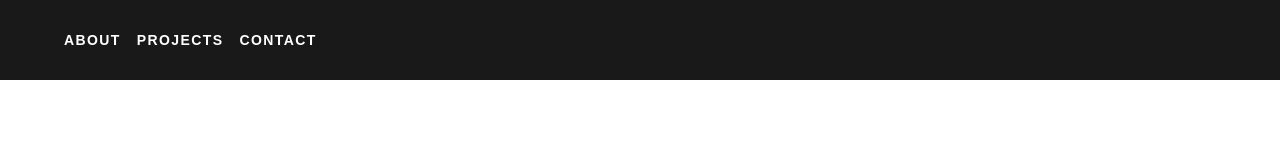
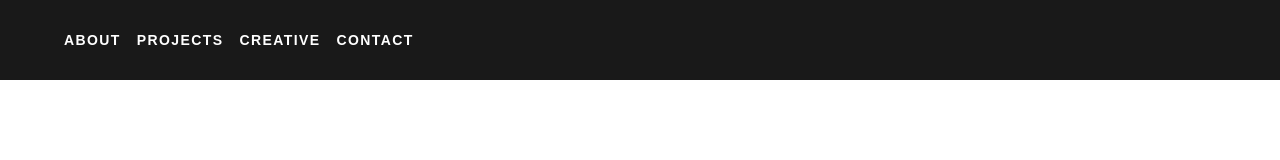
Before and after one commit to alightedlamp/ph-portfolio, a React (Create React App) app: page / in a window 1280 px wide. Shown: the top 160 px of the page. Built offline with nearby package versions, Linux system fonts and the light colour scheme; a web font is replaced by a local one.

Commit message:
Add link to Creative

```diff
--- a/src/components/Nav.js
+++ b/src/components/Nav.js
@@ -8,14 +8,14 @@ class Nav extends Component {
     ).offsetTop;
     window.scrollTo({
       behavior: 'smooth',
-      top: location - 50
+      top: location - 75
     });
   };
   render() {
     return (
       <header className="bg-black-90 fixed w-100 ph3 pv3 pv4-ns ph4-m ph5-l nav">
         <nav className="f6 fw6 ttu tracked">
-          {['About', 'Projects', 'Contact'].map(link => (
+          {['About', 'Projects', 'Creative', 'Contact'].map(link => (
             <a
               key={link}
               className="link white dim dib mr3"
--- a/src/components/content/Projects.js
+++ b/src/components/content/Projects.js
@@ -61,10 +61,7 @@ class Projects extends Component {
             </div>
           </div>
         </div>
-        <div
-          id="projects-creative"
-          className="bg-light-blue black ph5 pv5 center"
-        >
+        <div id="creative" className="bg-light-blue black ph5 pv5 center">
           <div className="content">
             <h2 className="f5 ttu mb3 mh3">Creative</h2>
             <div className="projects">
```
